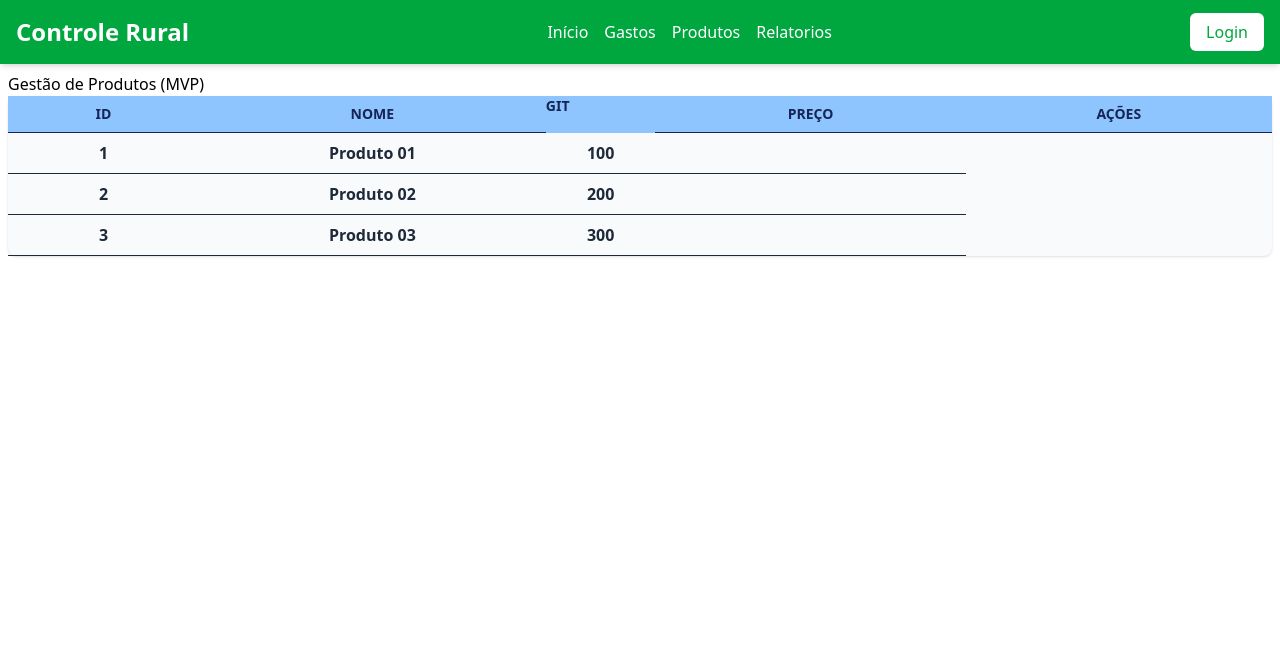
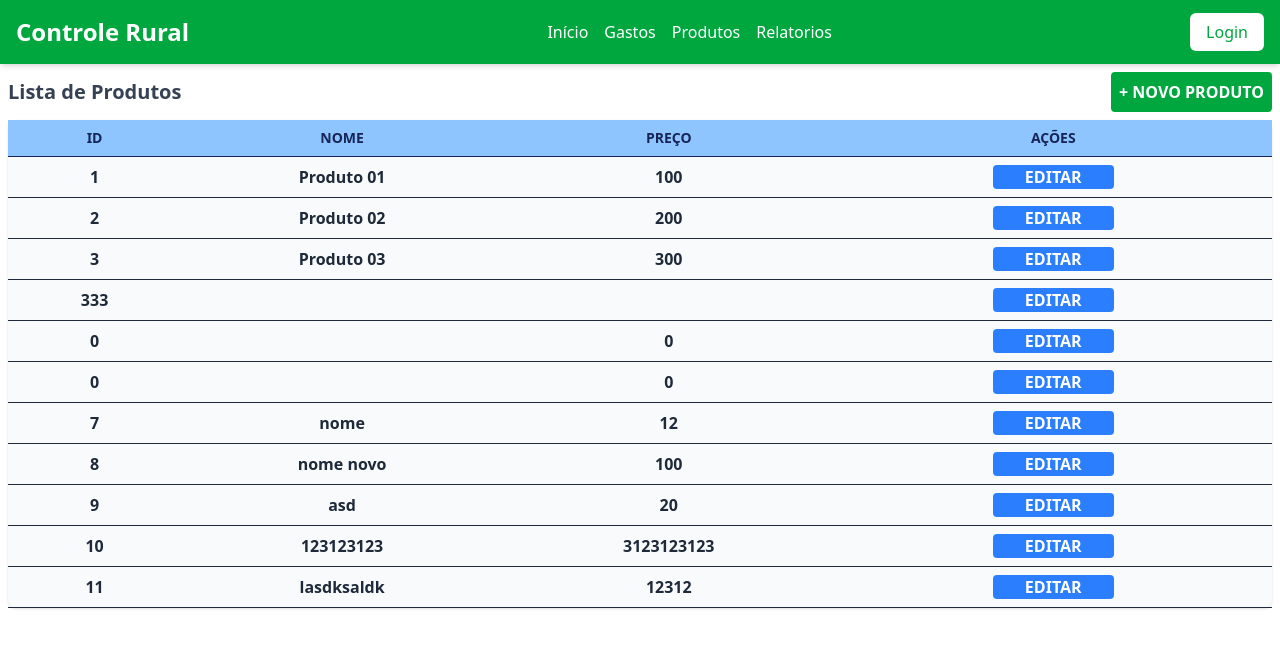
Before and after one commit to viniciusciunek/controle-rural-web3, an Angular app: page /produtos in a window 1280 px wide. Shown: the top 648 px of the page. Built offline with nearby package versions, Linux system fonts and the light colour scheme; data requests are answered from the project's data file.

Commit message:
wip: crud product

```diff
--- a/server/db.json
+++ b/server/db.json
@@ -1,22 +1,67 @@
 {
   "produtos": [
     {
-      "id": 1,
+      "id": "1",
       "nome": "Produto 01",
       "preco": 100,
       "marca": "Marca 01"
     },
     {
-      "id": 2,
+      "id": "2",
       "nome": "Produto 02",
       "preco": 200,
       "marca": "Marca 02"
     },
     {
-      "id": 3,
+      "id": "3",
       "nome": "Produto 03",
       "preco": 300,
       "marca": "Marca 03"
+    },
+    {
+      "id": "333"
+    },
+    {
+      "id": 0,
+      "nome": "",
+      "preco": 0,
+      "marca": ""
+    },
+    {
+      "id": 0,
+      "nome": "",
+      "preco": 0,
+      "marca": ""
+    },
+    {
+      "id": 7,
+      "nome": "nome",
+      "preco": 12,
+      "marca": "poa"
+    },
+    {
+      "id": 8,
+      "nome": "nome novo",
+      "preco": 100,
+      "marca": "marca nova"
+    },
+    {
+      "id": 9,
+      "nome": "asd",
+      "preco": 20,
+      "marca": "asd"
+    },
+    {
+      "id": 10,
+      "nome": "123123123",
+      "preco": 3123123123,
+      "marca": "3123123123"
+    },
+    {
+      "id": 11,
+      "nome": "lasdksaldk",
+      "preco": 12312,
+      "marca": "askdalskd"
     }
   ]
 }
--- a/src/app/app.routes.ts
+++ b/src/app/app.routes.ts
@@ -3,10 +3,16 @@ import { RouterModule, Routes } from '@angular/router';
 import { CommonModule } from '@angular/common';
 import { NavbarComponent } from './navbar/navbar.component';
 import { NgModule } from '@angular/core';
+import { NovoProdutoComponent } from './pages/produtos/novo-produto/novo-produto.component';
 import { ProdutosComponent } from './pages/produtos/index-produto/produtos.component';
 
 export const routes: Routes = [
   { path: 'produtos', component: ProdutosComponent },
+  {
+    path: 'produtos', children: [
+      { path: 'novo', component: NovoProdutoComponent }
+    ]
+  }
 
   // { path: 'despesas', component: IndexComponent },
   // {
--- a/src/app/navbar/navbar.component.html
+++ b/src/app/navbar/navbar.component.html
@@ -24,7 +24,7 @@
         <a href="#" class="text-white hover:text-green-200 transition duration-300">Gastos</a>
       </li>
       <li>
-        <a href="#" class="text-white hover:text-green-200 transition duration-300">Produtos</a>
+        <a [routerLink]="['/produtos']" class="text-white hover:text-green-200 transition duration-300">Produtos</a>
       </li>
       <li>
         <a href="#" class="text-white hover:text-green-200 transition duration-300">Relatorios</a>
--- a/src/app/navbar/navbar.component.ts
+++ b/src/app/navbar/navbar.component.ts
@@ -1,12 +1,13 @@
 import { CommonModule } from '@angular/common';
 import { Component } from '@angular/core';
+import { RouterLink } from '@angular/router';
 
 @Component({
   selector: 'app-navbar',
   templateUrl: './navbar.component.html',
   styleUrls: ['./navbar.component.css'],
   standalone: true,
-  imports: [CommonModule]
+  imports: [CommonModule, RouterLink]
 })
 
 export class NavbarComponent {
--- a/src/app/pages/produtos/index-produto/produtos.component.html
+++ b/src/app/pages/produtos/index-produto/produtos.component.html
@@ -1,16 +1,16 @@
 <div class="p-2">
-  <h2>Gestão de Produtos (MVP)</h2>
-
-
-
-<!-- LISTAGEM -->
-
+  <div class="flex justify-between items-center mb-2">
+    <h2 class="text-gray-700 text-xl font-bold">Lista de Produtos</h2>
+    <a [routerLink]="['/produtos/novo']">
+      <button class="bg-green-600 p-2 rounded text-white font-bold">+ NOVO PRODUTO</button>
+    </a>
+  </div>
 
   <table class="min-w-full bg-gray-50 rounded-lg shadow">
     <thead>
       <tr class="text-sm font-semibold text-left text-blue-950 uppercase bg-blue-300">
         <th class="px-4 py-2 text-center border-b">ID</th>
-      <th class="px-4 py-2 text-center border-b">Nome</th>git
+        <th class="px-4 py-2 text-center border-b">Nome</th>
         <th class="px-4 py-2 text-center border-b">Preço</th>
         <th class="px-4 py-2 text-center border-b">Ações</th>
       </tr>
@@ -21,9 +21,9 @@
         <td class="py-2 font-bold text-center text-gray-800 border-b">{{ p.nome }}</td>
         <td class="py-2 font-bold text-center text-gray-800 border-b">{{ p.preco }}</td>
         <td class="py-2 font-bold text-center text-gray-800 border-b">
-        <!-- <button (click)="editar(p)" class="rounded bg-blue-500 text-white cursor-pointer hover:bg-blue-600 px-8 " title="Editar">
+          <button class="rounded bg-blue-500 text-white cursor-pointer hover:bg-blue-600 px-8 " title="Editar">
             EDITAR
-        </button> -->
+          </button>
         </td>
       </tr>
     </tbody>
--- a/src/app/pages/produtos/index-produto/produtos.component.ts
+++ b/src/app/pages/produtos/index-produto/produtos.component.ts
@@ -4,39 +4,31 @@ import { Produto, ProdutosService } from '../../../services/produtos.service';
 import Axios from 'axios';
 import { CommonModule } from '@angular/common';
 import { FormsModule } from '@angular/forms';
+import { RouterLink } from '@angular/router';
 
 @Component({
   selector: 'app-produtos',
   templateUrl: './produtos.component.html',
   styleUrls: ['./produtos.component.css'],
-  imports: [
-    FormsModule, CommonModule
-  ]
+  imports: [FormsModule, CommonModule, RouterLink]
 })
 
 export class ProdutosComponent implements OnInit {
-
   produtos: Produto[] = [];
   produtoForm: Produto = { id: 0, nome: '', preco: 0, marca: '' };
   editMode: boolean = false;
 
   constructor(private produtosService: ProdutosService) { }
 
-  ngOnInit(): void {
-    this.listarProdutos();
+  async ngOnInit(): Promise<void> {
+    await this.listarProdutos();
   }
 
   async listarProdutos(): Promise<Produto[]> {
     try {
-      console.log('Buscando produtos...')
+      const response = await this.produtosService.listarProdutos()
 
-      const response = await Axios.get('http://localhost:3000/produtos');
-
-      console.log("Setando produtos...")
-
-      this.produtos = response.data;
-
-      console.log("Pronto!")
+      this.produtos = response;
 
       return this.produtos;
     } catch (error) {
--- a/src/app/pages/produtos/novo-produto/novo-produto.component.html
+++ b/src/app/pages/produtos/novo-produto/novo-produto.component.html
@@ -1,16 +1,31 @@
 <div class="card p-3 mb-3">
-  <!-- <h4>{{ editMode ? 'Editar Produto' : 'Novo Produto' }}</h4>
-  <label>Nome</label>
-  <input [(ngModel)]="produtoForm.nome" class="form-control mb-2" type="text" />
+  <h4 class="p-4 w-full rounded-md shadow shadow-green-600 font-bold text-xl text-green-600">Novo Produto</h4>
+  <!-- <h4>{{ editMode ? 'Editar Produto' : 'Novo Produto' }}</h4> -->
 
-  <label>Quantidade</label>
-  <input [(ngModel)]="produtoForm.quantidade" class="form-control mb-2" type="number" />
+  <div class="p-2 shadow shadow-green-600 rounded-md w-full mt-2 flex flex-col items-start justify-between">
+    <div class="flex flex-col items-start w-full">
+      <label>Nome</label>
+      <input [(ngModel)]="produtoForm.nome"
+        class="w-full form-control mb-2 focus:outline-none  border-2 border-gray-200 rounded-lg p-2" type="text" />
+    </div>
 
-  <label>Valor</label>
-  <input [(ngModel)]="produtoForm.valor" class="form-control mb-2" type="number" />
+    <div class="flex flex-col items-start w-full">
+      <label>Preço</label>
+      <input [(ngModel)]="produtoForm.preco"
+        class="w-full form-control mb-2 focus:outline-none  border-2 border-gray-200 rounded-lg p-2" type="number" />
+    </div>
 
-  <button (click)="salvarProduto()" class="btn btn-primary me-2">
-    {{ editMode ? 'Atualizar' : 'Salvar' }}
-  </button>
-  <button (click)="limparFormulario()" class="btn btn-secondary" *ngIf="editMode">Cancelar</button> -->
+    <div class="flex flex-col items-start w-full">
+      <label>Marca</label>
+      <input [(ngModel)]="produtoForm.marca"
+        class="w-full form-control mb-2 focus:outline-none  border-2 border-gray-200 rounded-lg p-2" type="text" />
+    </div>
+
+    <button (click)="salvarProduto()"
+      class="bg-green-600 text-white p-2 rounded-md w-full mt-2 uppercase font-bold cursor-pointer">
+      {{ editMode ? 'Atualizar' : 'Salvar' }}
+    </button>
+
+    <button (click)="limparFormulario()" class="btn btn-secondary" *ngIf="editMode">Cancelar</button>
+  </div>
 </div>
--- a/src/app/pages/produtos/novo-produto/novo-produto.component.ts
+++ b/src/app/pages/produtos/novo-produto/novo-produto.component.ts
@@ -1,57 +1,81 @@
+import { Produto, ProdutosService } from '../../../services/produtos.service';
+
+import Axios from 'axios';
 import { Component } from '@angular/core';
-import { ProdutosService } from '../../../services/produtos.service';
-
-export interface Produto {
-  id: number;
-  nome: string;
-  quantidade: number;
-  valor: number;
-}
+import { FormsModule } from '@angular/forms';
+import { Router } from '@angular/router';
 
 @Component({
   selector: 'app-novo-produto',
-  imports: [],
+  imports: [FormsModule],
   templateUrl: './novo-produto.component.html',
   styleUrl: './novo-produto.component.css'
 })
+
 export class NovoProdutoComponent {
-
   produtos: Produto[] = [];
-  produtoForm: Produto = { id: 0, nome: '', quantidade: 0, valor: 0 };
+  produtoForm: Produto = { id: 0, nome: '', preco: 0, marca: '' };
   editMode: boolean = false;
 
-  constructor(private produtosService: ProdutosService) { }
+  constructor(private produtosService: ProdutosService, private router: Router) { }
 
   ngOnInit(): void {
     this.listarProdutos();
   }
 
-  listarProdutos(): void {
-    // this.produtos = this.produtosService.listarProdutos()
+  async listarProdutos(): Promise<Produto[]> {
+    try {
+      console.log('Buscando produtos...')
+
+      const response = await Axios.get('http://localhost:3000/produtos');
+
+      console.log("Setando produtos...")
+
+      this.produtos = response.data;
+
+      console.log("Pronto!")
+
+      return this.produtos;
+    } catch (error) {
+      console.error("Erro: " + error);
+
+      return []
+    }
   }
 
   salvarProduto(): void {
-    if (this.editMode) {
-      this.produtosService.atualizarProduto(this.produtoForm);
-    } else {
+    if (this.produtoForm.marca === '' || this.produtoForm.nome === '' || this.produtoForm.preco === 0) {
+      alert('Preencha todos os campos!');
+      return;
+    }
+
+    try {
       this.produtosService.criarProduto({ ...this.produtoForm });
+
+      alert('Produto cadastrado com sucesso!');
+
+      this.limparFormulario();
+
+      this.listarProdutos();
+
+      this.router.navigate(['/produtos']);
+    } catch (error) {
+      alert('Erro ao cadastrar produto!');
     }
-    this.limparFormulario();
-    this.listarProdutos();
+
   }
 
-  editar(prod: Produto): void {
-    this.editMode = true;
-    this.produtoForm = { ...prod };
-  }
+  // editar(prod: Produto): void {
+  //   this.editMode = true;
+  //   this.produtoForm = { ...prod };
+  // }
 
-  deletar(id: number): void {
-    this.produtosService.deletarProduto(id);
-    this.listarProdutos();
-  }
+  // deletar(id: number): void {
+  //   this.produtosService.deletarProduto(id);
+  //   this.listarProdutos();
+  // }
 
   limparFormulario(): void {
-    this.produtoForm = { id: 0, nome: '', quantidade: 0, valor: 0 };
-    this.editMode = false;
+    this.produtoForm = { id: 0, nome: '', preco: 0, marca: '' };
   }
 }
--- a/src/app/services/produtos.service.ts
+++ b/src/app/services/produtos.service.ts
@@ -1,5 +1,6 @@
 import Axios from 'axios';
 import { Injectable } from '@angular/core';
+import { __classPrivateFieldGet } from 'tslib';
 
 export interface Produto {
   id: number;
@@ -33,13 +34,21 @@ export class ProdutosService {
   //   return this.produtos.find(produto => produto.id === id);
   // }
 
-  // criarProduto(produto: Produto): void {
-  //   const novoId = this.produtos.length > 0
-  //     ? Math.max(...this.produtos.map(p => p.id)) + 1
-  //     : 1;
-  //   produto.id = novoId;
-  //   this.produtos.push(produto);
-  // }
+  async criarProduto(produto: Produto): Promise<boolean> {
+    try {
+      const novoId = (await this.listarProdutos()).length + 1
+
+      produto.id = novoId;
+
+      const response = await Axios.post('http://localhost:3000/produtos', produto);
+
+      return true;
+    } catch (error) {
+      console.log(error)
+
+      return false;
+    }
+  }
 
   // atualizarProduto(produto: Produto): void {
   //   const index = this.produtos.findIndex(p => p.id === produto.id);
```
Lines whose indentation alone changed are shown as unchanged.
